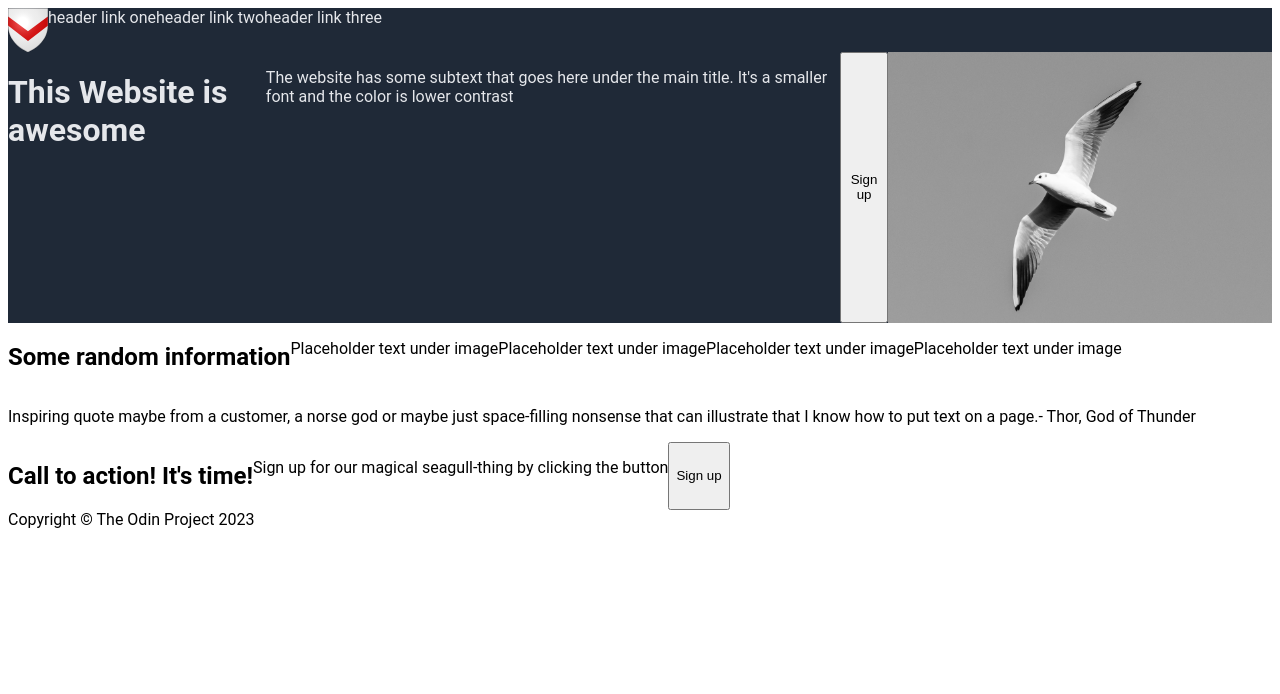
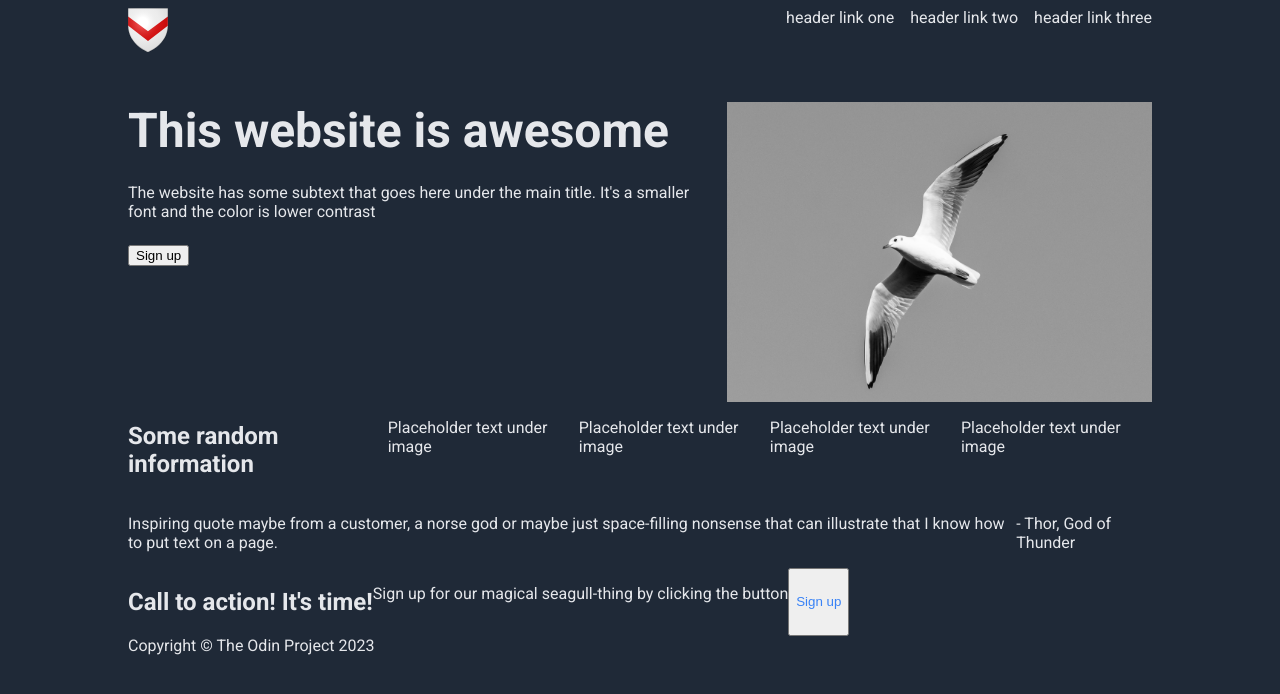
Before and after one commit to MatthewGarner/landing-page, a plain HTML site: page index.html in a window 1280 px wide. Drawn offline with Linux system fonts and the light colour scheme.

Commit message:
Align items in header area using flexbox

```diff
--- a/index.html
+++ b/index.html
@@ -5,20 +5,27 @@
     <meta name="viewport" content="width=device-width, initial-scale=1.0">
     <title>Document</title>
     <link rel="stylesheet" href="styles.css">
+    <link rel="preconnect" href="https://fonts.googleapis.com">
+<link rel="preconnect" href="https://fonts.gstatic.com" crossorigin>
+<link href="https://fonts.googleapis.com/css2?family=Roboto:ital,wght@0,100;0,300;0,400;0,500;0,700;1,300&display=swap" rel="stylesheet">
 </head>
 <body>
     <div class="flex-container header">
         <img class="icon" src="./imgs/logo.svg" alt="SVG logo">
+        <div class="flex-container header-links">
             <a href="">header link one</a>
             <a href="">header link two</a>
             <a href="">header link three</a>
         </div>
+    </div>
     <div class="flex-container hero-area">
-        <h1>This Website is awesome</h1>
+        <div class="flex-container hero-block">
+            <h1>This website is awesome</h1>
             <p>The website has some subtext that goes here under the main title.
                 It's a smaller font and the color is lower contrast
             </p>
             <button>Sign up</button>
+        </div>
         <img class="hero-image" src="./imgs/Seagull Flying BW.jpg" alt="Image of seagull flying in black and white">
     </div>
     <div class="flex-container info">
@@ -51,7 +58,7 @@
     <div class="flex-container cta">
         <h2>Call to action! It's time!</h2>
         <p>Sign up for our magical seagull-thing by clicking the button</p>
-        <button>Sign up</button>
+        <button class="cta-button">Sign up</button>
     </div>
     <div class="flex-container footer">
         Copyright © The Odin Project 2023
--- a/styles.css
+++ b/styles.css
@@ -1,6 +1,10 @@
 body {
-    font-family: roboto;
+    font-family: 'Roboto', sans-serif;
     font-size: medium;
+    background-color: #1F2937;
+    color: #E5E7EB;
+    margin-left: 10vw;
+    margin-right: 10vw;
 }
 
 a {
@@ -8,13 +12,25 @@ a {
     color: #E5E7EB;
 }
 
-.header, .hero-area {
-    background-color: #1F2937;
-    color: #E5E7EB;
+h1 {
+    font-size: 48px;
+    font-weight: bolder;
+    margin: 0;
+    padding: 0;
 }
 
+button {
+    display: inline-block;
+}
+
+.cta .cta-button {
+    color: #3882F6;
+}
+
+
 .hero-image {
-    max-width: 30vw;
+    flex-basis: 100px;
+    max-height: 300px;
 }
 
 .icon {
@@ -24,4 +40,34 @@ a {
 
 .flex-container {
     display: flex;
+    flex: 1;
 }
+
+.header {
+    justify-content: space-between;
+
+}
+
+.header-links {
+    justify-content: flex-end;
+    gap: 16px;
+
+}
+
+.hero-area {
+    justify-content: center;
+    margin-top: 50px;
+    align-items: flex-start;
+    gap: 32px;
+}
+
+.hero-block {
+    flex-direction: column;
+    width: 30vw;
+    gap: 8px;
+    align-items: flex-start;
+    justify-content: flex-start;
+    height: 100%;
+}
+
+.hero-block
```
Lines whose indentation alone changed are shown as unchanged.
